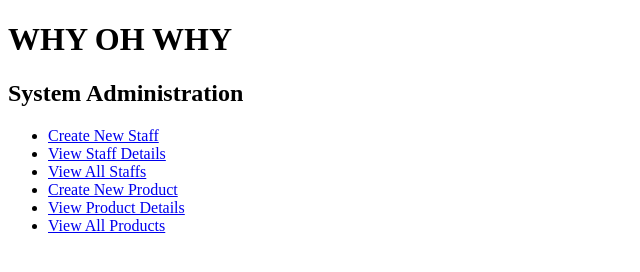
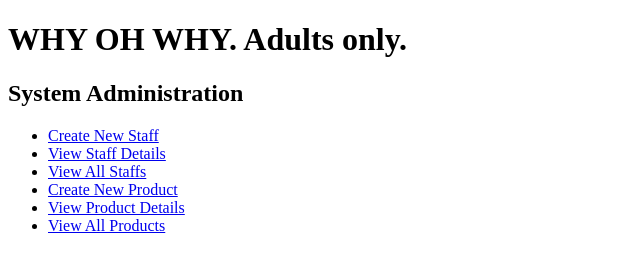
Before and after one commit to Edwin5307/PointOfSaleSystemWeb, a plain HTML site: page index.html in a window 1280 px wide. Shown: the whole page, without its empty margins (0-640 px from the left). Drawn offline with Linux system fonts and the light colour scheme.

Commit message:
adults only

```diff
--- a/index.html
+++ b/index.html
@@ -6,7 +6,7 @@
     <title>Document</title>
 </head>
 <body>
-    <h1>WHY OH WHY</h1>
+    <h1>WHY OH WHY. Adults only.</h1>
     <h2>System Administration</h2>
     <ul>
         <li><a href="./systemAdministration/createNewStaff.html">Create New Staff</a></li>
```
